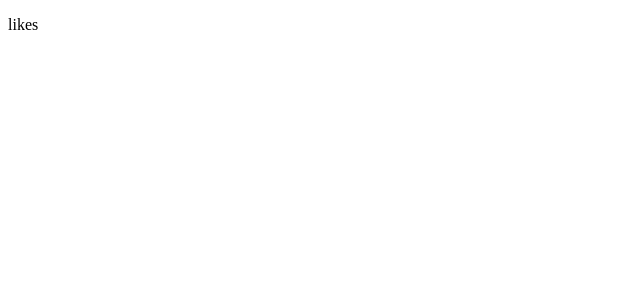
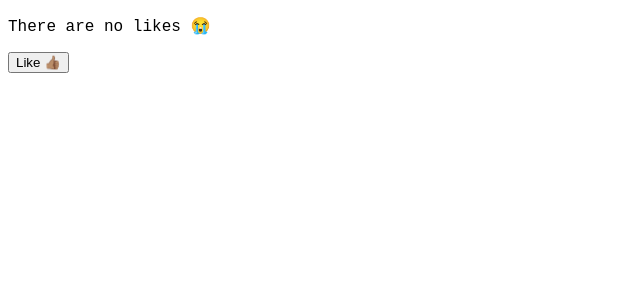
Before and after one commit to D4-Ramirez/store, a Vue app in the folder client/: page / in a window 1280 px wide. Shown: the top 300 px of the page, without its empty margins (0-640 px from the left). Built offline with nearby package versions, Linux system fonts and the light colour scheme.

Commit message:
Modified home file and updated app file with new info

```diff
--- a/client/src/App.vue
+++ b/client/src/App.vue
@@ -1,18 +1,23 @@
 <template>
-  <Home/>
+  <div id="app">
+    <Home />
+  </div>
 </template>
 
 <script>
-import Home from './components/Home.vue';
+import Home from "./components/Home.vue";
 
 export default {
-  name: 'App',
+  name: "App",
+  el: "#app",
   components: {
-    Home
-  }
-}
+    Home,
+  },
+};
 </script>
 
 <style>
-
+#app {
+  font-family: "Courier New", Courier, monospace;
+}
 </style>
--- a/client/src/components/Home.vue
+++ b/client/src/components/Home.vue
@@ -1,6 +1,12 @@
 <template>
-  <div>
-    <p>likes</p>
+  <div id="main">
+    <p v-if="likes > 0">There are {{ likes }} likes 👍🏽</p>
+    <p v-else>
+      There are no likes 😭
+    </p>
+    <button v-on:click="addLike()">
+      Like 👍🏽
+    </button>
   </div>
 </template>
 
@@ -11,6 +17,12 @@ export default {
       likes: 0,
     };
   },
+  methods: {
+    addLike() {
+      this.likes++;
+      console.log("Thanks");
+    },
+  },
 };
 </script>
 
```
